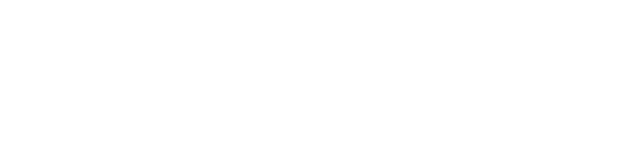
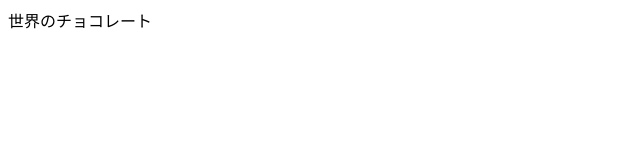
Before and after one commit to r5us3/website-chocolate, a plain HTML site: page index.html in a window 1280 px wide. Shown: the whole page, without its empty margins (0-640 px from the left). Drawn offline with Linux system fonts and the light colour scheme.

Commit message:
second commit

```diff
--- a/index.html
+++ b/index.html
@@ -5,6 +5,6 @@
   <title>Chocola World</title>
 </head>
 <body>
-
+世界のチョコレート
 </body>
 </html>
```
